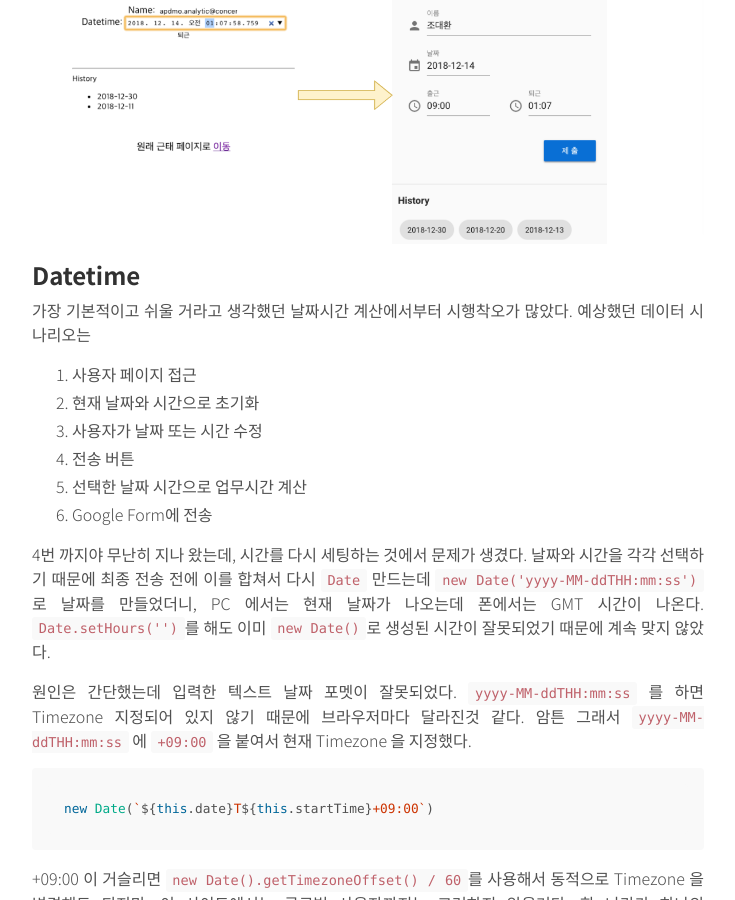
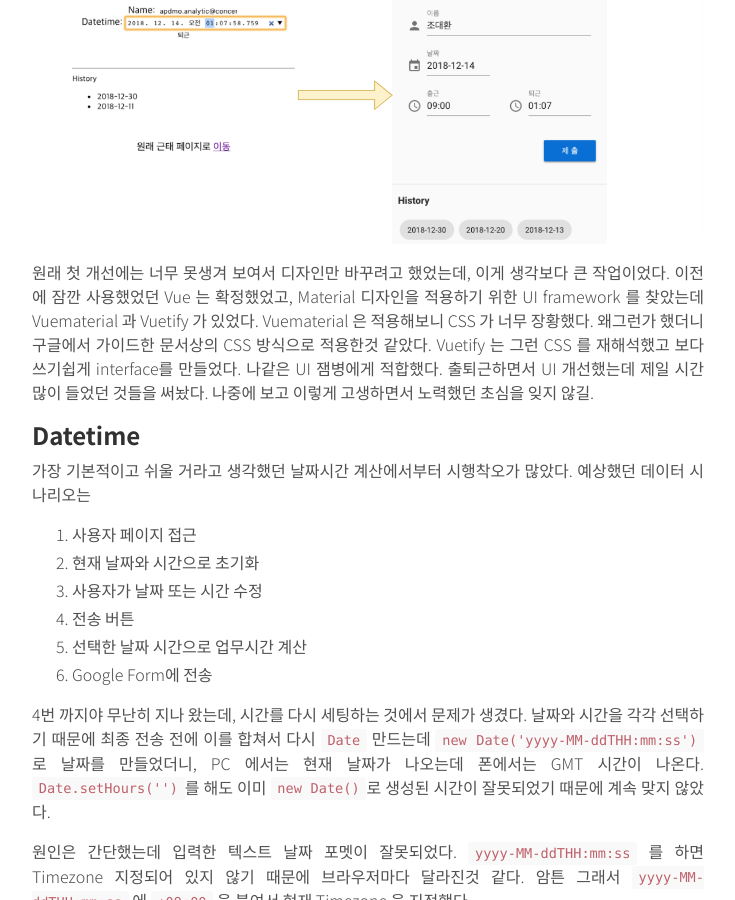
Before and after one commit to daehwann/blog, a Jekyll site: the page built from _posts/2018-12-13-52hours-design-upgraded-using-vue-and-vuetify.md, in a window 1280 px wide and 900 px high, scrolled down 404 px. Shown: the whole window, without its empty margins (272-1007 px from the left). Built offline with Jekyll 4.4.1, drawn with Linux system fonts in a browser that asks for light colours; comment, search, counter and statistics services are not loaded.

Commit message:
---------------------------------------

```diff
--- a/_posts/2018-12-13-52hours-design-upgraded-using-vue-and-vuetify.md
+++ b/_posts/2018-12-13-52hours-design-upgraded-using-vue-and-vuetify.md
@@ -8,7 +8,10 @@ tags: [Vue, Vuetify, Javascript, Datetime]
 
 52시간 관리 페이지에 Vue 를 사용하여 개선했다.
 
-![]({{site.baseurl}}/public/img/2018-12-14-01-17-37.png)
+![before after]({{site.baseurl}}/public/img/2018-12-14-01-17-37.png)
+
+원래 첫 개선에는 너무 못생겨 보여서 디자인만 바꾸려고 했었는데, 이게 생각보다 큰 작업이었다. 이전에 잠깐 사용했었던 Vue 는 확정했었고, Material 디자인을 적용하기 위한 UI framework 를 찾았는데 Vuematerial 과 Vuetify 가 있었다. Vuematerial 은 적용해보니 CSS 가 너무 장황했다. 왜그런가 했더니 구글에서 가이드한 문서상의 CSS 방식으로 적용한것 같았다. Vuetify 는 그런 CSS 를 재해석했고 보다 쓰기쉽게 interface를 만들었다. 나같은 UI 잼병에게 적합했다. 출퇴근하면서 UI 개선했는데 제일 시간 많이 들었던 것들을 써놨다. 나중에 보고 이렇게 고생하면서 노력했던 초심을 잊지 않길.
+
 
 ## Datetime
 
```
